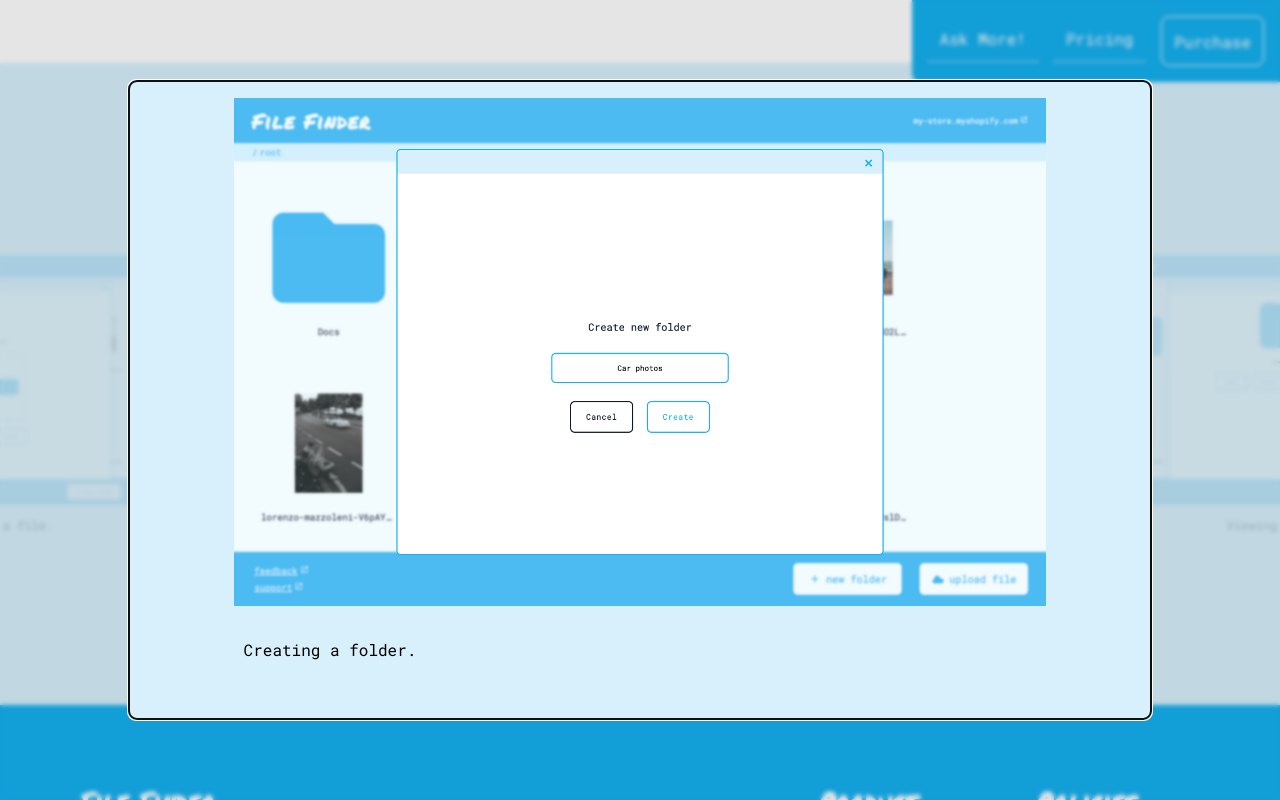
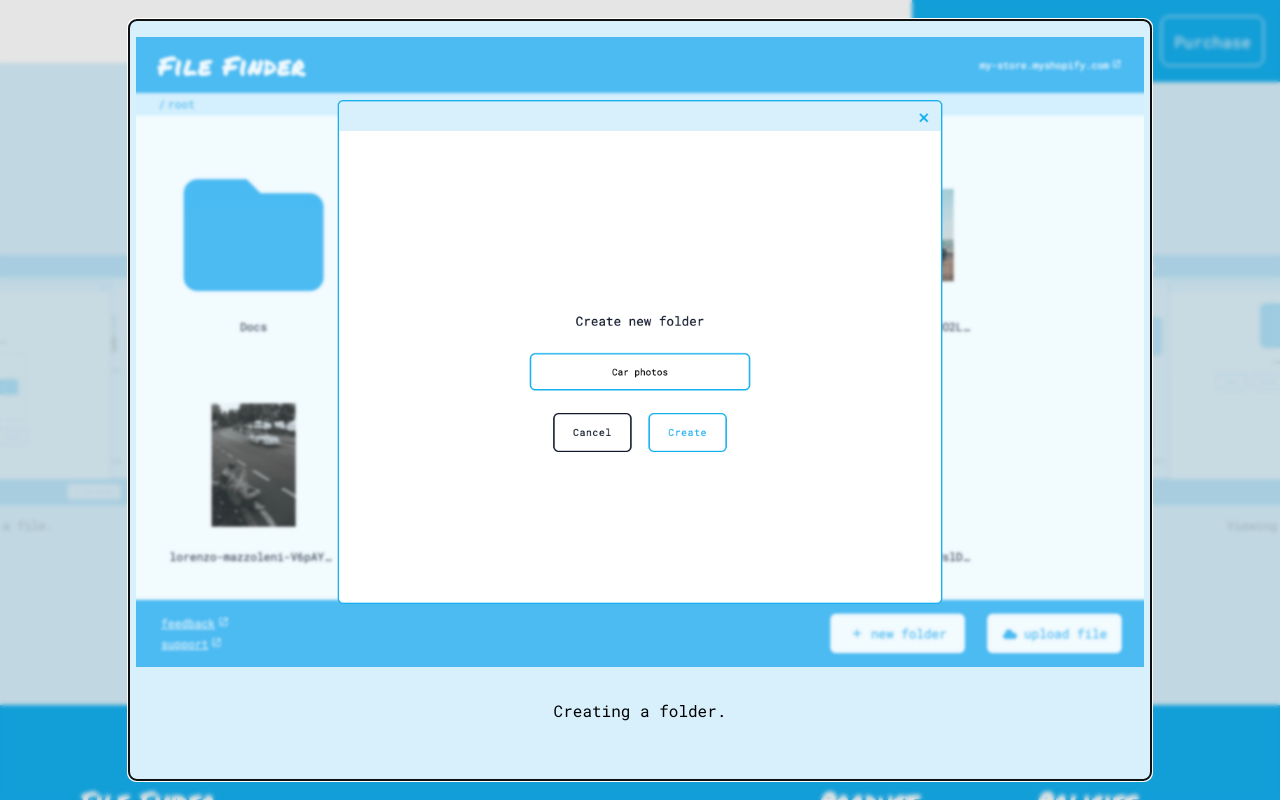
Before and after one commit to simplystuart/filefinderapp.com, a plain HTML site: page index.html in a window 1280 px wide. Both pictures are taken after a click on the element "Creating a folder.". Shown: the part 1915-2715 px from the top of the page. Drawn offline with Linux system fonts and the light colour scheme; some icons are missing.

Commit message:
Fix modal paragraph

```diff
--- a/css/main.css
+++ b/css/main.css
@@ -407,7 +407,7 @@ dialog {
   background: var(--transparent-blue);
   border-radius: 0.5rem;
   border: 2px solid var(--blue);
-  height: 80%;
+  height: 100%;
   padding: 0;
   width: 80%;
   z-index: 3;
@@ -449,7 +449,7 @@ div.modal-content p {
   font-family: var(--paragraph-font);
   line-height: 1.5rem;
   max-width: 25rem;
-  margin: 0;
+  margin: 0 auto;
   padding: 2rem 0;
   text-align: center;
   width: 100%;
```
